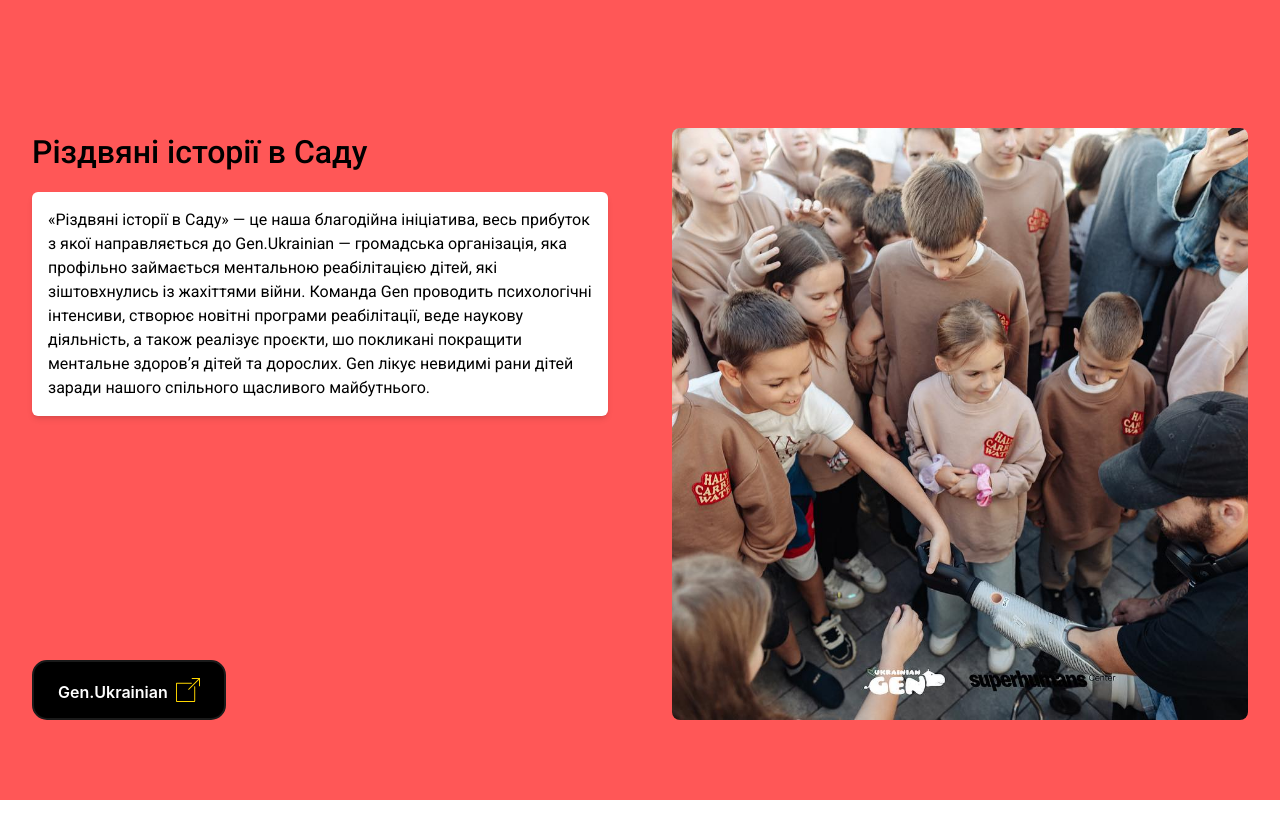
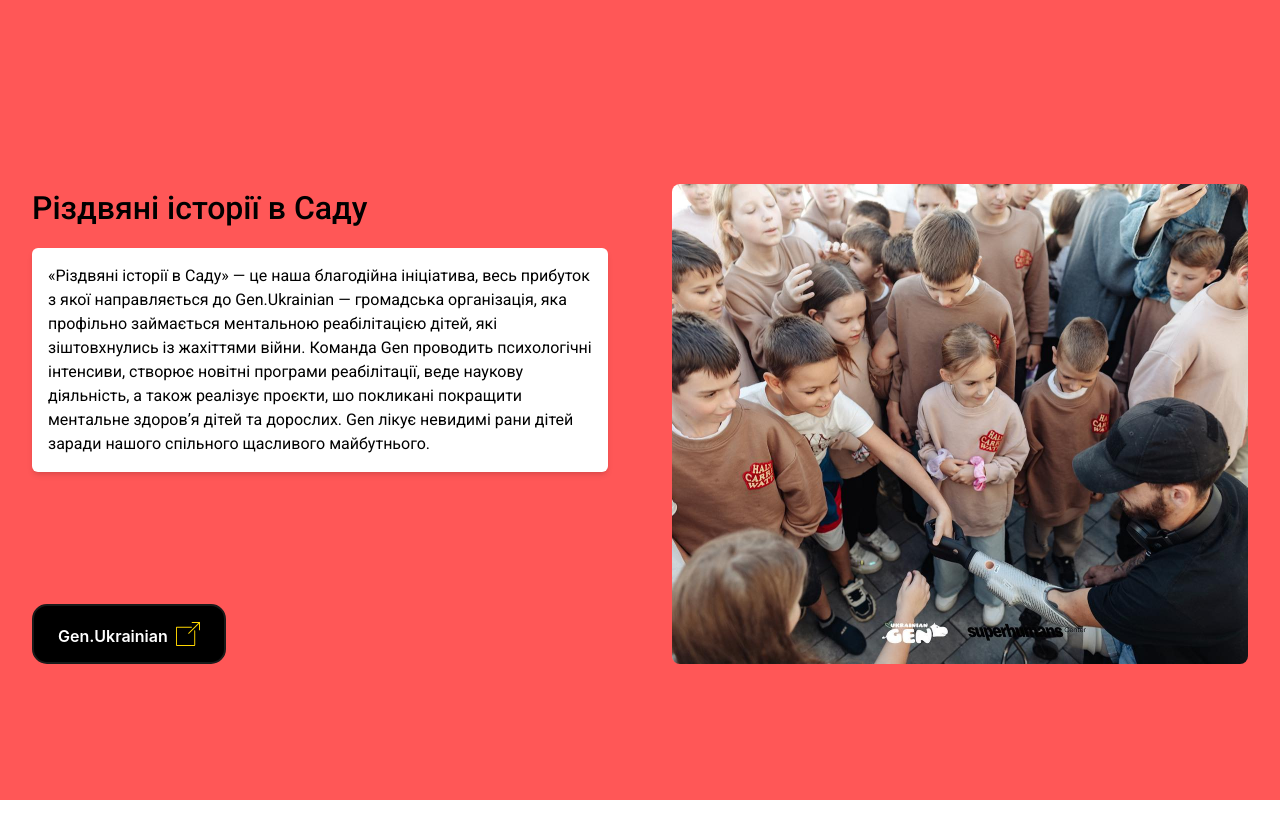
Before and after one commit to ruslankotliar/christmas-stories, a Next.js app: page / in a window 1280 px wide. Shown: the part 1600-2438 px from the top of the page. Built offline with nearby package versions, Linux system fonts and the light colour scheme.

Commit message:
Feature: link to google form appointment booking

```diff
--- a/src/app/page.tsx
+++ b/src/app/page.tsx
@@ -91,9 +91,13 @@ export default function Home() {
             ))}
           </div>
           <div className="w-full flex justify-center items-center">
-            <button className={`${christ.className} button-86`} role="button">
+            <Link
+              href={'https://forms.gle/3wSGmWZrpKxQxNVs9'}
+              target="_blank"
+              className={`${christ.className} button-86`}
+            >
               Забронювати місце
-            </button>
+            </Link>
           </div>
         </div>
       </section>
@@ -102,7 +106,7 @@ export default function Home() {
         id="about-us"
         className="h-screen flex justify-center items-center pt-32 pb-20 bg-red"
       >
-        <div className="flex justify-between align-center h-full max-w-screen-xl px-8 w-full gap-16">
+        <div className="flex justify-between align-center h-full max-h-[30rem] max-w-screen-xl px-8 w-full gap-16">
           <div className="flex-1 h-full flex flex-col justify-between">
             <div>
               <h2 className="text-2xl font-medium mb-4">Різдвяні історії в Саду</h2>
```
